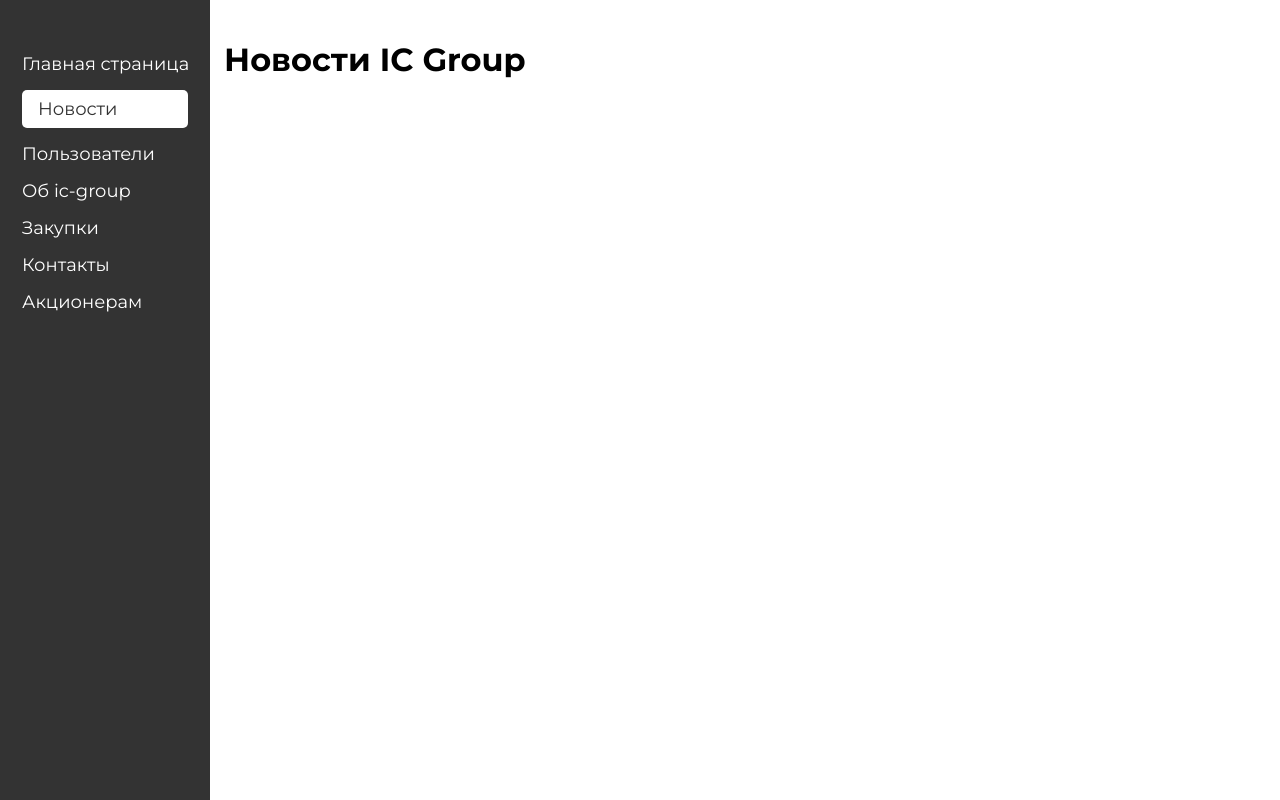
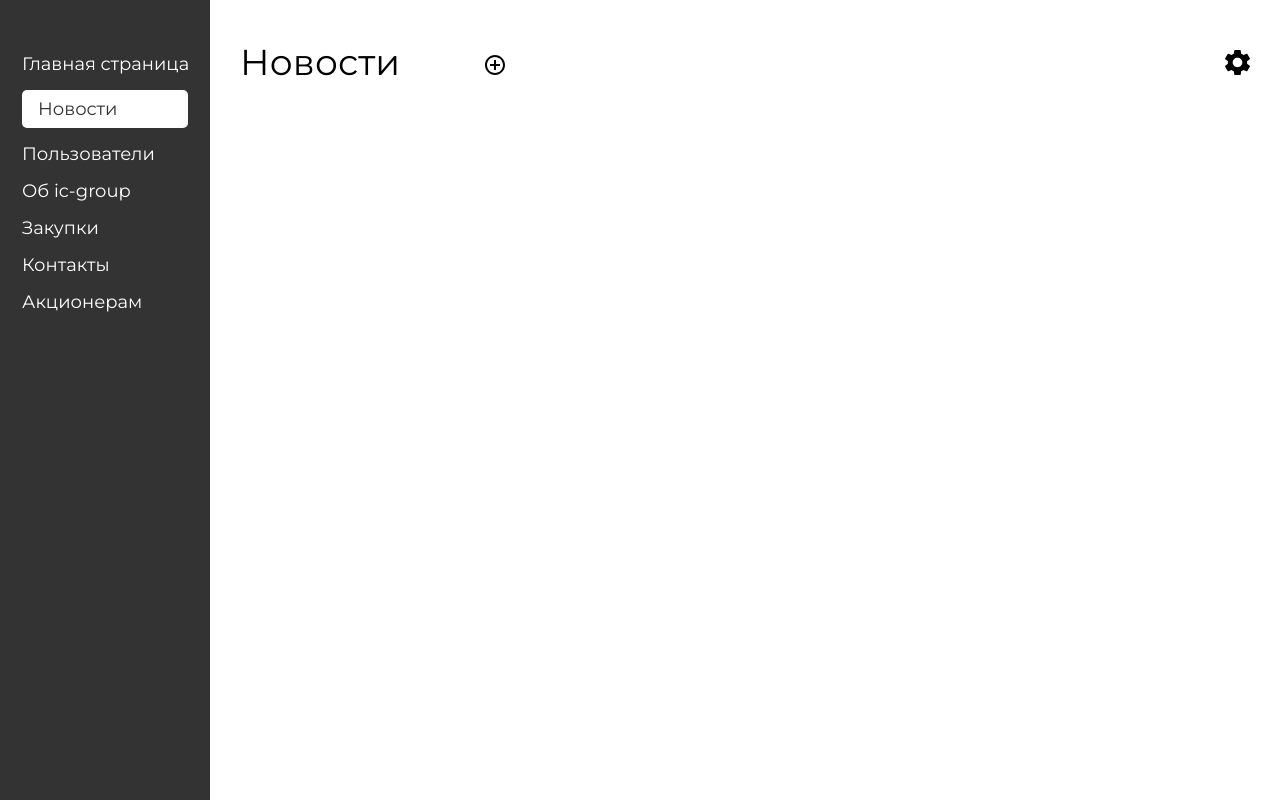
Before and after one commit to KiraProsto/ICGroup-admin, a React (Vite) app: page /admin/news in a window 1280 px wide. Built offline with nearby package versions, Linux system fonts and the light colour scheme.

Commit message:
Add newsHeader component to NewsPage

```diff
--- a/src/components/news/NewsHeader.tsx
+++ b/src/components/news/NewsHeader.tsx
@@ -0,0 +1,26 @@
+import './news.css'
+
+export default function NewsHeader(){
+    return(
+        <div className="news-header">
+            <h1 className="news-header__title">Новости</h1>
+            <button
+                type="button"
+                className="news-header__add-btn"
+                aria-label="Добавить новость"
+            >
+                <img src="/news/addnews.svg" alt="Добавить новость" />
+            </button>
+
+
+            <button
+                type="button"
+                className="news-header__settings-btn"
+                aria-label="Настройки"
+            >
+                <img src="/news/settings.svg" alt="Настройки" />
+            </button>
+
+        </div>
+    )
+}
--- a/src/components/news/news.css
+++ b/src/components/news/news.css
@@ -0,0 +1,31 @@
+.news-header {
+  display: flex;
+  gap: 85px;
+  padding: 40px 30px 0;
+  align-items: baseline;
+}
+
+.news-header__title {
+  font-weight: 400;
+  font-size: 36px;
+  letter-spacing: 0.2px;
+}
+
+.news-header__add-btn {
+  cursor: pointer;
+
+  & img {
+    width: 20px;
+    height: 20px;
+  }
+}
+
+.news-header__settings-btn {
+  margin-left: auto;
+  cursor: pointer;
+
+  & img {
+    width: 25px;
+    height: 25px;
+  }
+}
--- a/src/pages/admin/AdminLayout.css
+++ b/src/pages/admin/AdminLayout.css
@@ -6,5 +6,4 @@
 
 .admin__content {
   flex: 1;
-  padding: 40px 14px 60px;
 }
--- a/src/pages/admin/NewsPage.tsx
+++ b/src/pages/admin/NewsPage.tsx
@@ -1,7 +1,9 @@
+import NewsHeader from "@/components/news/NewsHeader";
+
 export default function NewsPage() {
   return (
-    <div>
-      <h1>Новости IC Group</h1>
+    <div className="admin__content">
+      <NewsHeader />
     </div>
   );
 }
```
Also changed, not shown: public/news/addnews.svg (added), public/news/settings.svg (added).
